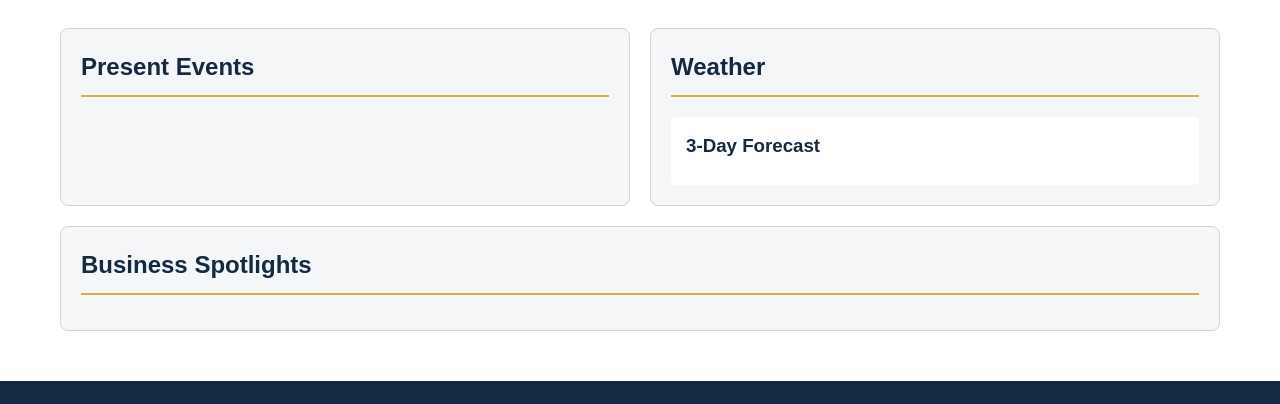
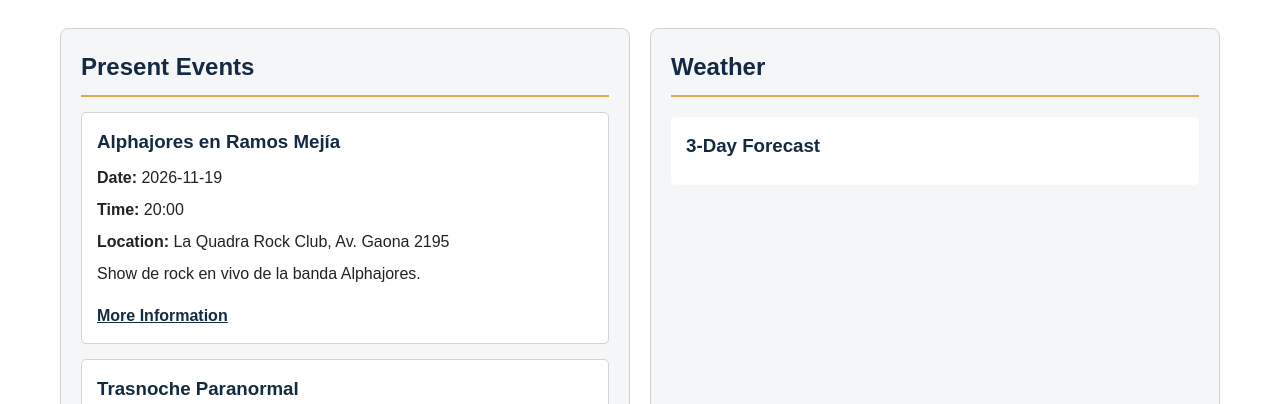
Before and after one commit to EzePicc/wdd231, a plain HTML site: page chamber/index.html in a window 1280 px wide. Shown: the part 670-1074 px from the top of the page. Drawn offline with Linux system fonts and the light colour scheme.

Commit message:
Home and small

```diff
--- a/chamber/scripts/home.js
+++ b/chamber/scripts/home.js
@@ -49,10 +49,22 @@ async function loadEvents() {
             const card = document.createElement("div");
             card.classList.add("event-card");
 
+            card.innerHTML = `
+                <h3>${event.name}</h3>
+                <p><strong>Date:</strong> ${event.date}</p>
+                <p><strong>Time:</strong> ${event.time}</p>
+                <p><strong>Location:</strong> ${event.location}</p>
+                <p>${event.description}</p>
+                <a href="${event.website}" target="_blank" rel="noopener noreferrer">More Information</a>
+            `;
 
+            eventsContent.appendChild(card);
         });
     }
-
+    catch (error) {
+        eventsContent.textContent = "Unable to load events.";
+        console.error("Error loading events:", error);
+    }
 }
 
 loadEvents();
--- a/chamber/styles/small.css
+++ b/chamber/styles/small.css
@@ -380,3 +380,19 @@ a:focus {
     display: inline-block;
     margin-top: 10px;
 }
+
+.event-card h3 {
+    color: #142a42;
+    margin-bottom: 10px;
+}
+
+.event-card p {
+    margin: 8px 0;
+}
+
+.event-card a {
+    display: inline-block;
+    margin-top: 10px;
+    color: #132b43;
+    font-weight: bold;
+}
```
